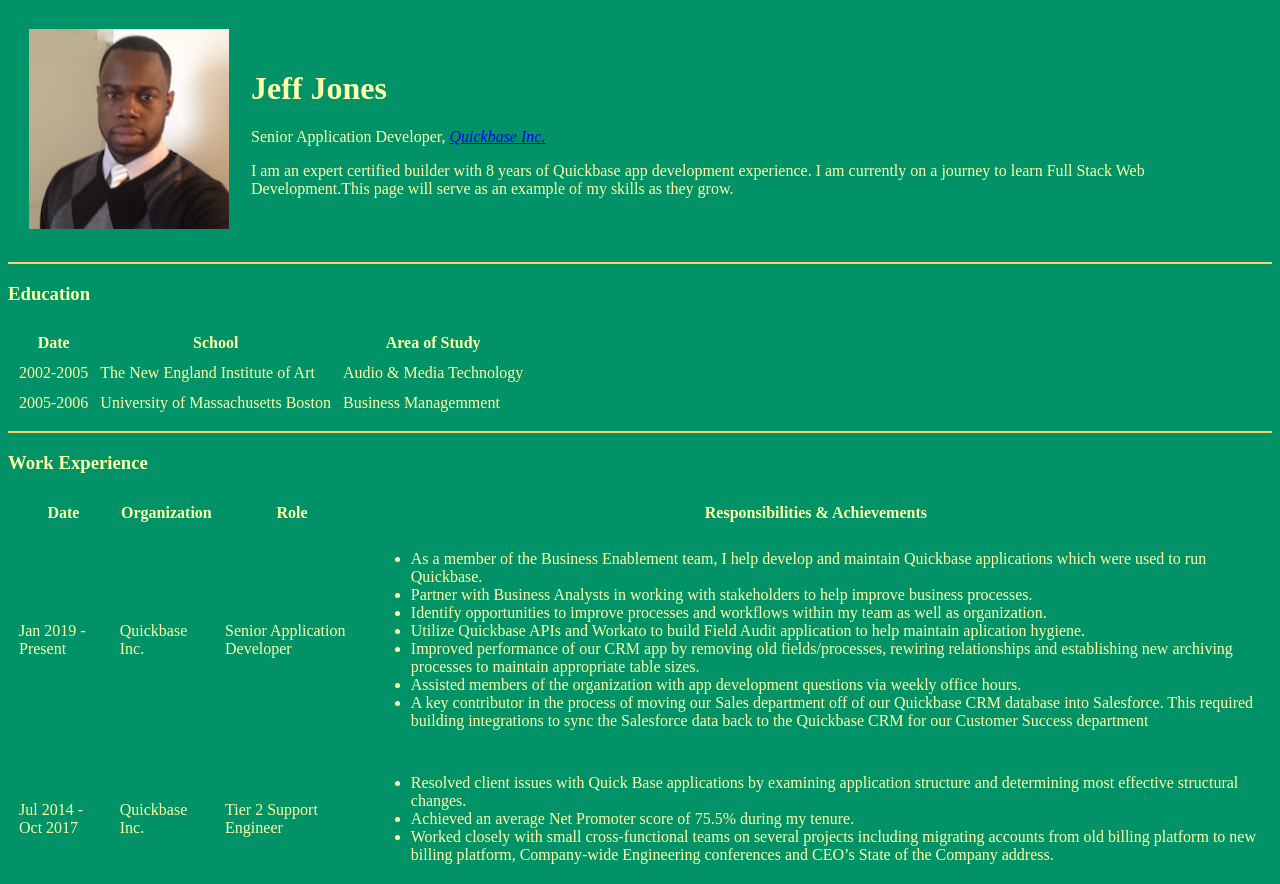
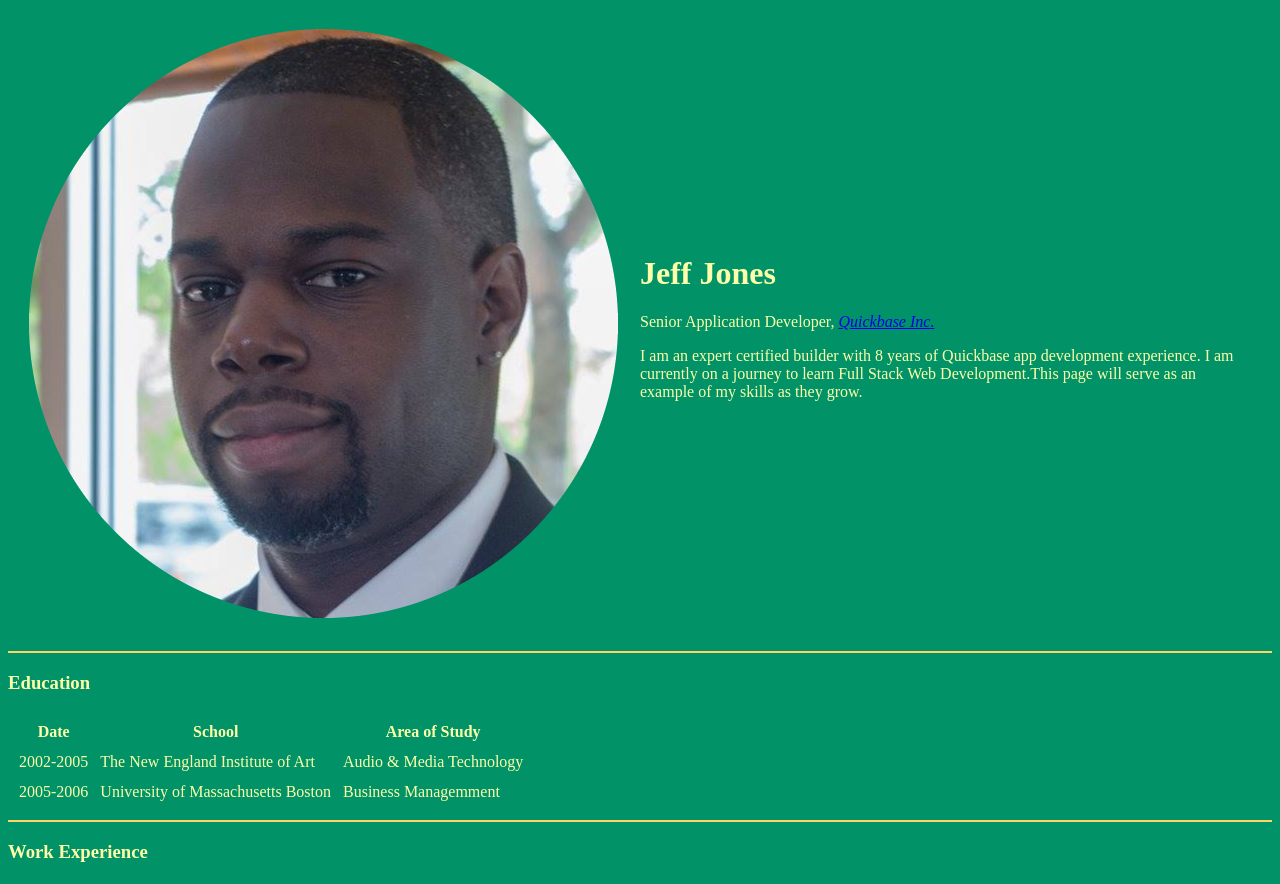
Before and after one commit to slumpjones/cv, a plain HTML site: page index.html in a window 1280 px wide. Shown: the top 884 px of the page. Drawn offline with Linux system fonts and the light colour scheme.

Commit message:
Update index.html
updating headshot image

```diff
--- a/index.html
+++ b/index.html
@@ -8,7 +8,7 @@
 
 <body bgcolor="#019267" text="#FDFFA9">
   <table cellspacing="20">
-    <td><img src="images/profilepic.jpeg" alt="Jeff's Profile Picture"></td>
+    <td><img src="images/headshot copy-modified.png" alt="Jeff's Profile Picture"></td>
     <td>
       <h1>Jeff Jones</h1>
       <p>Senior Application Developer, <em><a href="https://www.quickbase.com" target="_blank">Quickbase Inc.</a></em></p>
```
